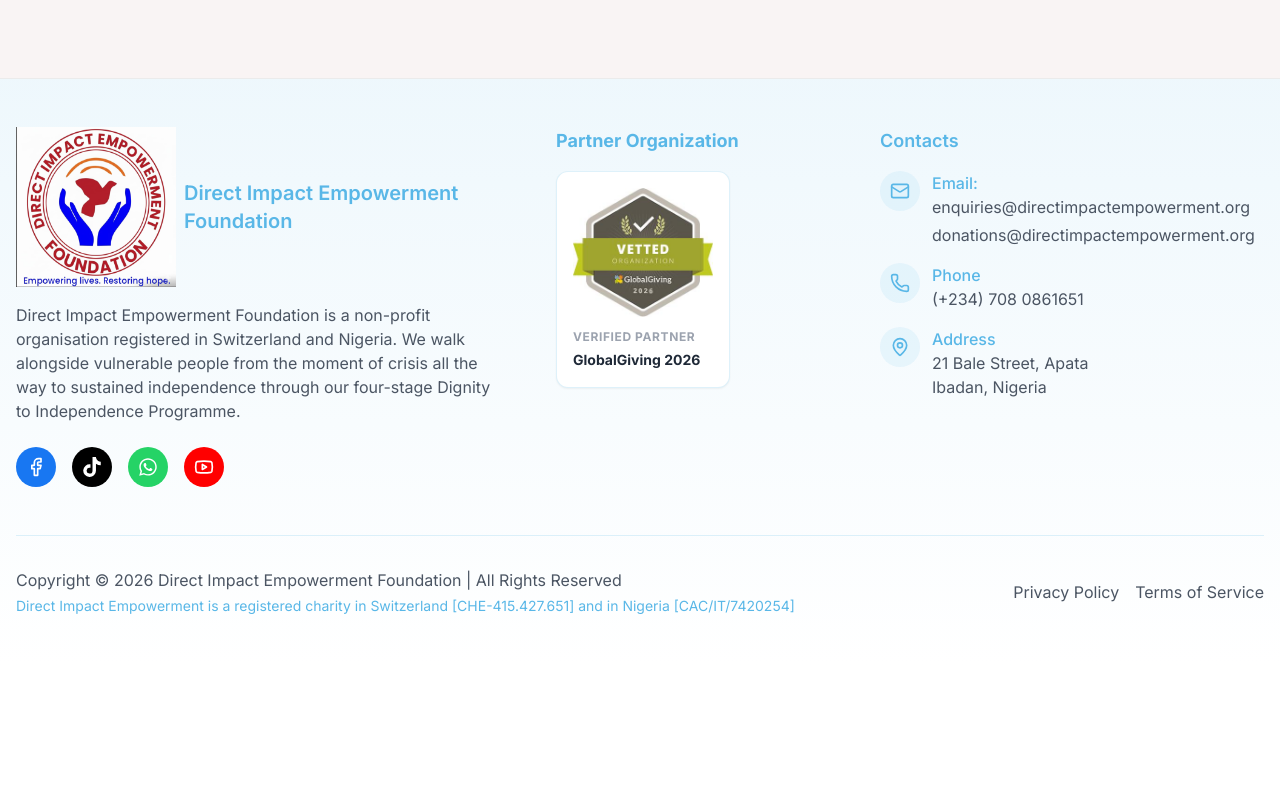
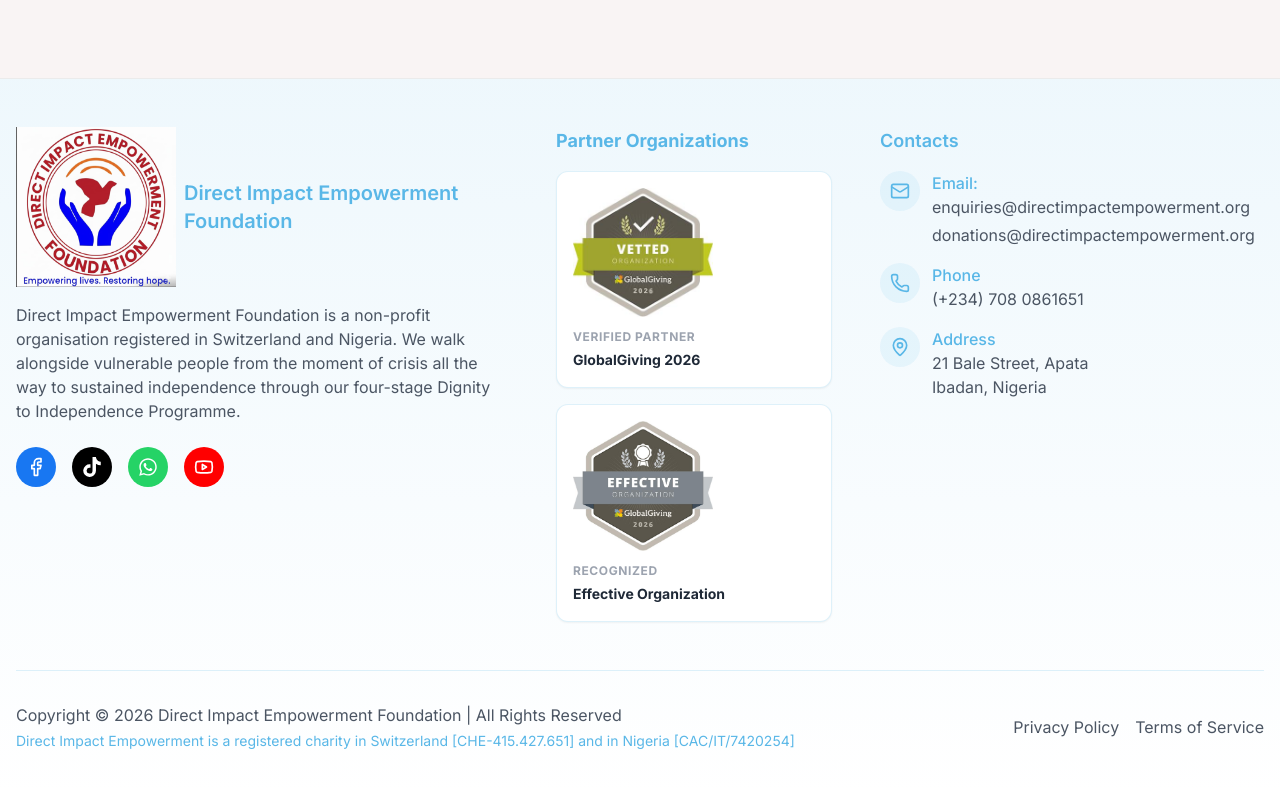
Before and after one commit to codetipster/directimpact-foundation, a Next.js app: page / in a window 1280 px wide. Shown: the part 3108-3896 px from the top of the page. Before the commit the page ends 3773 px from the top, so only its background shows below. Built offline with nearby package versions, Linux system fonts and the light colour scheme.

Commit message:
Adding a second badge to public and footer

```diff
--- a/components/Footer.tsx
+++ b/components/Footer.tsx
@@ -72,7 +72,9 @@
 
           {/* Verification and Partnership Branding */}
           <div className="md:col-span-4 lg:col-span-3">
-            <h3 className="font-bold text-lg mb-4 text-[#59B7E7]">Partner Organization</h3>
+            <h3 className="font-bold text-lg mb-4 text-[#59B7E7]">Partner Organizations</h3>
+            <div className="flex flex-col gap-4">
+              {/* GlobalGiving Badge */}
               <a
                 href="https://www.globalgiving.org/dy/v2/pe/dashboard/overview.html?organization.id=105967"
                 target="_blank"
@@ -94,6 +96,27 @@
                   <span className="text-sm font-bold text-gray-800 group-hover:text-[#59B7E7] transition-colors">GlobalGiving 2026</span>
                 </div>
               </a>
+
+              {/* Effective Org Badge */}
+              <div
+                className="inline-flex flex-col items-start gap-3 p-4 rounded-xl bg-white border border-[#59B7E7]/20 shadow-sm transition-all duration-300 hover:shadow-md hover:border-[#59B7E7]/40 group"
+              >
+                <div className="relative overflow-hidden rounded-lg transition-transform duration-300 group-hover:scale-105">
+                  <Image
+                    src="/effective_org.png"
+                    alt="Effective Organization Badge"
+                    width={140}
+                    height={140}
+                    className="h-auto object-contain"
+                    priority
+                  />
+                </div>
+                <div>
+                  <span className="block text-xs uppercase font-bold tracking-wider text-gray-400 mb-0.5">Recognized</span>
+                  <span className="text-sm font-bold text-gray-800 group-hover:text-[#59B7E7] transition-colors">Effective Organization</span>
+                </div>
+              </div>
+            </div>
           </div>
 
           {/* Contact Information */}
```
Also changed, not shown: public/effective_org.png (added). Lines whose indentation alone changed are shown as unchanged.
